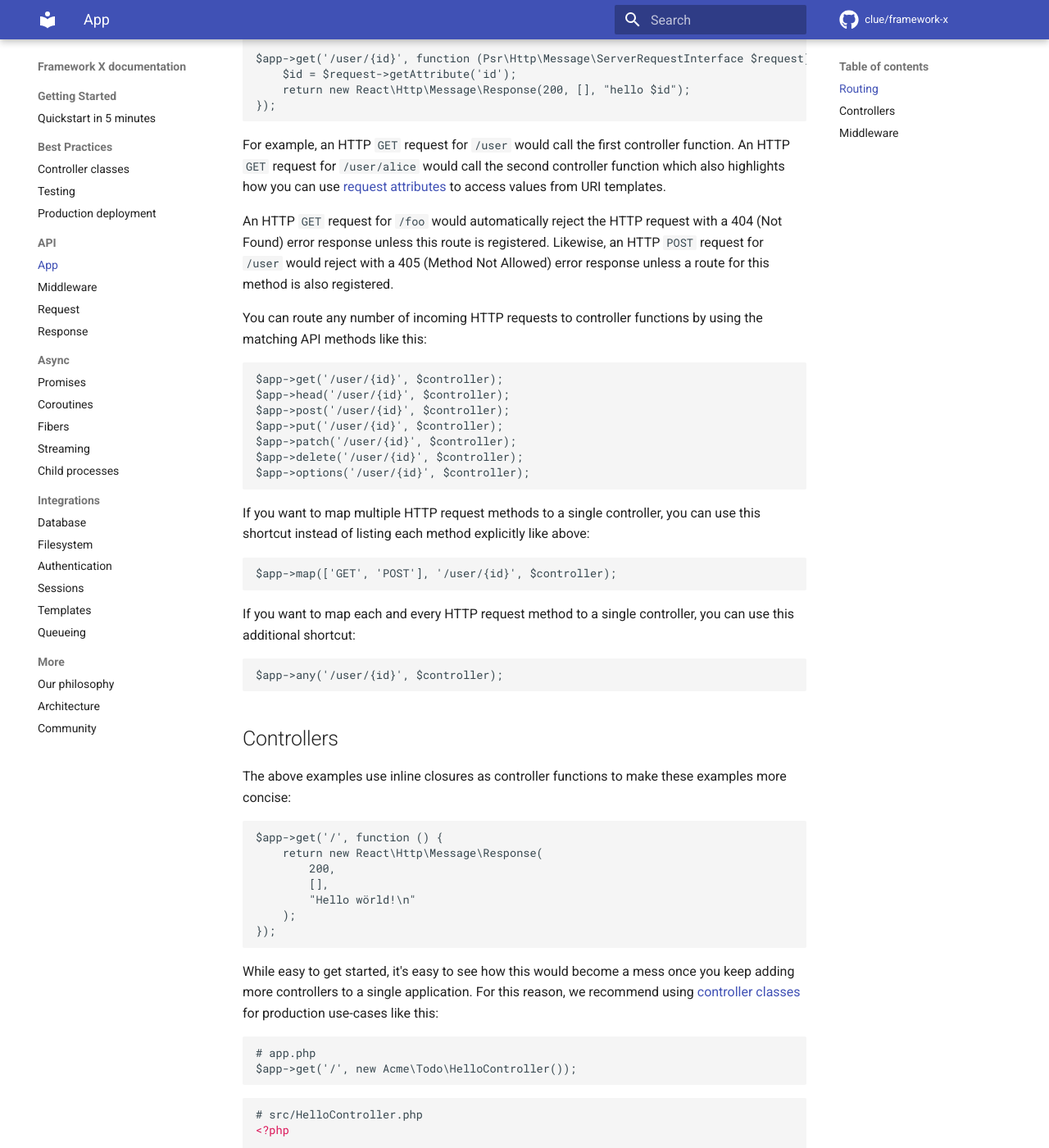
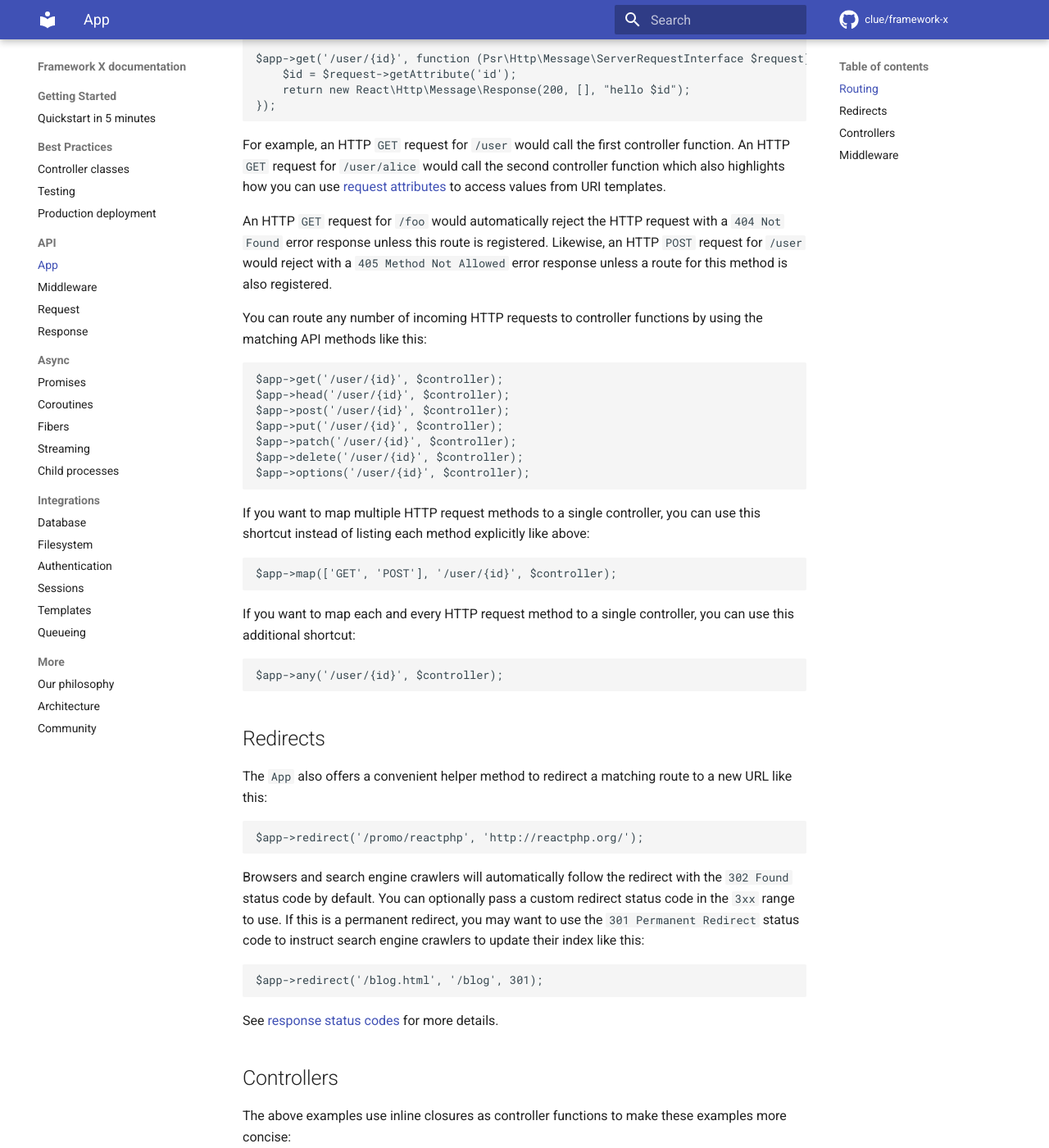
Before and after one commit to clue/framework-x, an MkDocs documentation site: the page built from docs/api/app.md, in a window 1280 px wide and 1400 px high, scrolled down 667 px. Shown: the whole window at 82% size. Built offline with MkDocs 1.6.1 and Material for MkDocs 9.7.7, drawn with Linux system fonts in a browser that asks for light colours; comment, search, counter and statistics services are not loaded.

Commit message:
Documentation for redirects

````diff
--- a/docs/api/app.md
+++ b/docs/api/app.md
@@ -40,9 +40,9 @@ which also highlights how you can use [request attributes](request.md#attributes
 to access values from URI templates.
 
 An HTTP `GET` request for `/foo` would automatically reject the HTTP request with
-a 404 (Not Found) error response unless this route is registered.
-Likewise, an HTTP `POST` request for `/user` would reject with a 405 (Method Not
-Allowed) error response unless a route for this method is also registered.
+a `404 Not Found` error response unless this route is registered.
+Likewise, an HTTP `POST` request for `/user` would reject with a `405 Method Not
+Allowed` error response unless a route for this method is also registered.
 
 You can route any number of incoming HTTP requests to controller functions by
 using the matching API methods like this:
@@ -70,6 +70,27 @@ you can use this additional shortcut:
 ```
 $app->any('/user/{id}', $controller);
 ```
+
+## Redirects
+
+The `App` also offers a convenient helper method to redirect a matching route to
+a new URL like this:
+
+```php
+$app->redirect('/promo/reactphp', 'http://reactphp.org/');
+```
+
+Browsers and search engine crawlers will automatically follow the redirect with
+the `302 Found` status code by default. You can optionally pass a custom redirect
+status code in the `3xx` range to use. If this is a permanent redirect, you may
+want to use the `301 Permanent Redirect` status code to instruct search engine
+crawlers to update their index like this:
+
+```php
+$app->redirect('/blog.html', '/blog', 301);
+```
+
+See [response status codes](response.md#status-codes) for more details.
 
 ## Controllers
 
````
Also changed, not shown: docs/api/response.md (+7 -7 lines).
